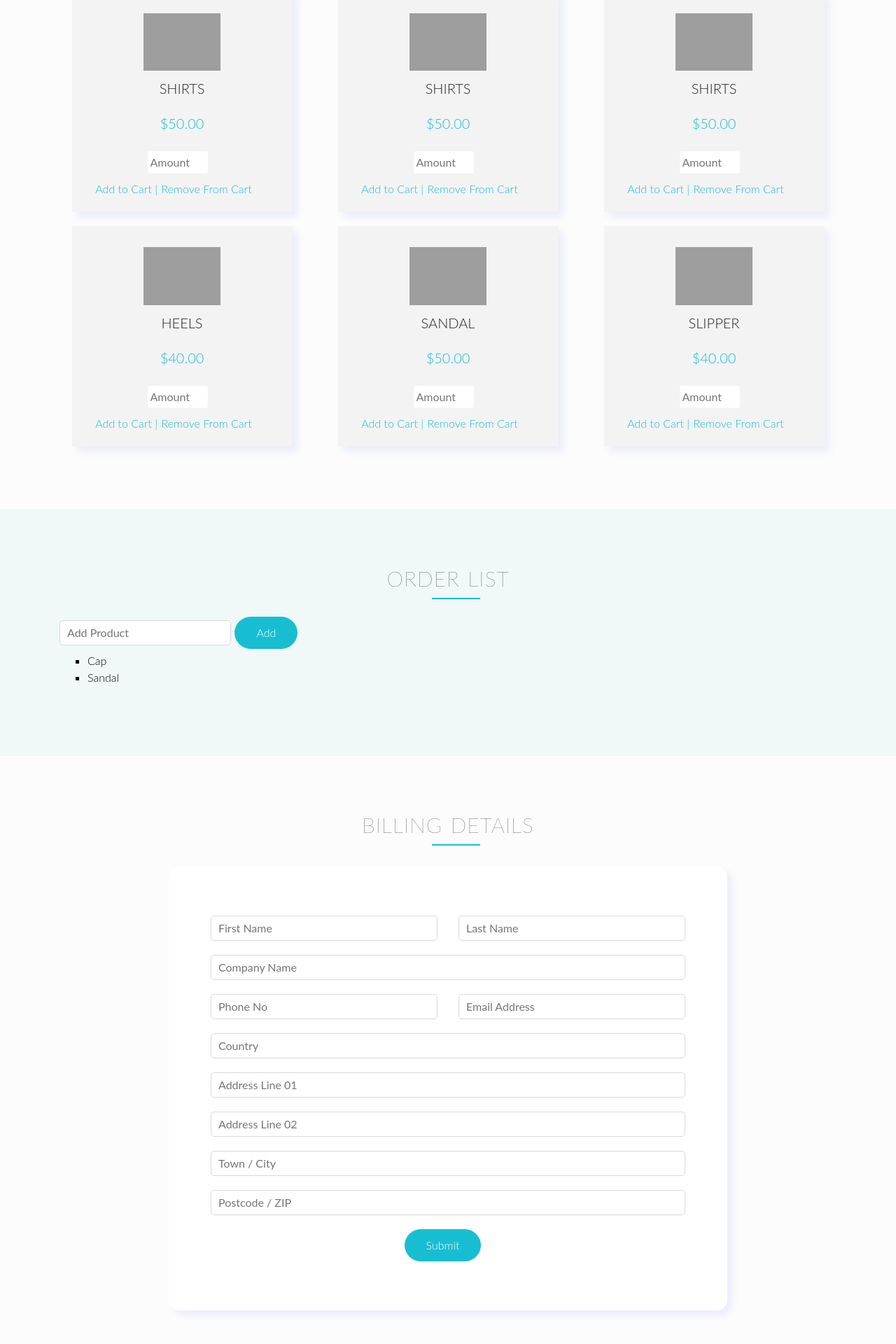
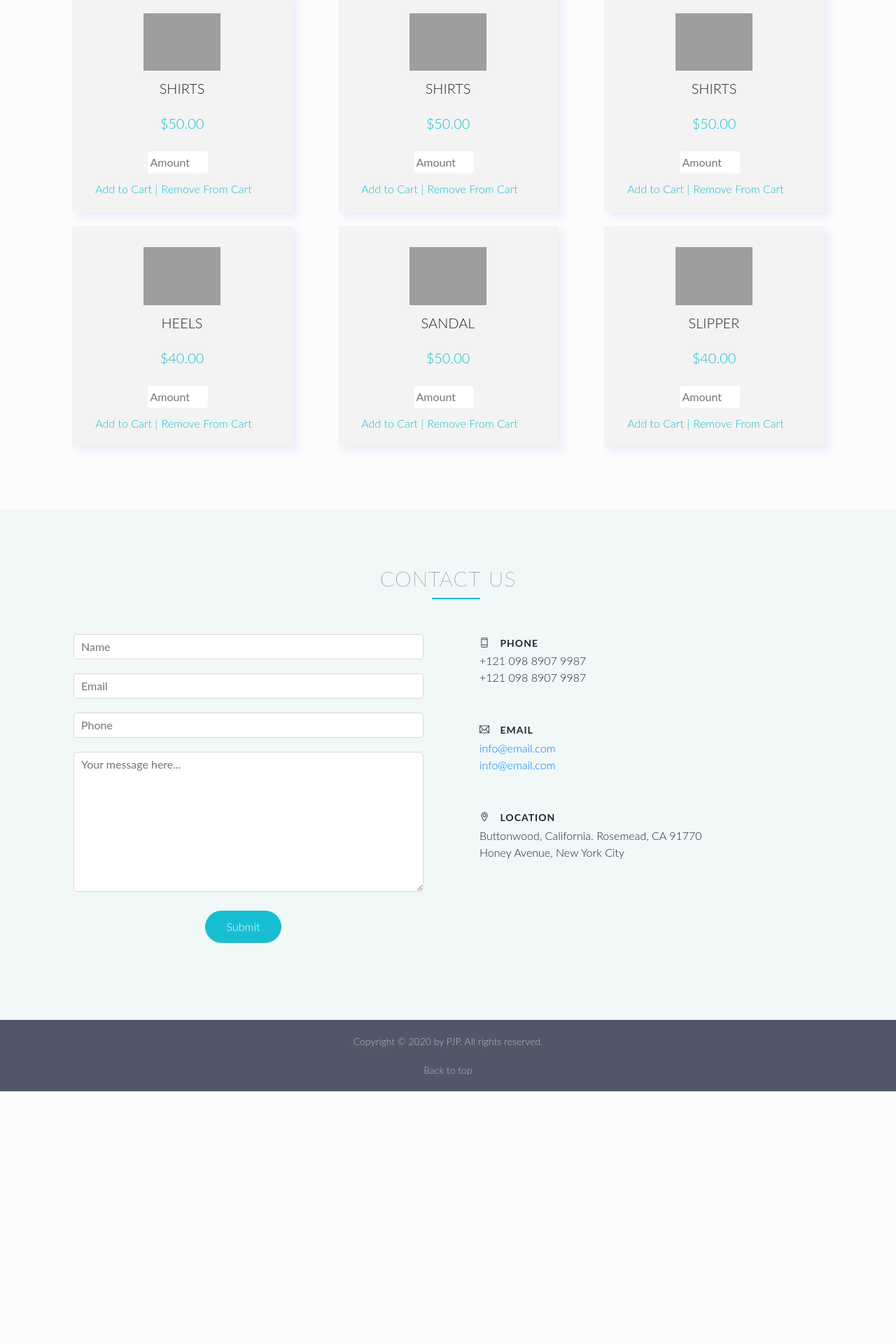
Before and after one commit to Pappyjay23/eStore, a PHP site: page /index.html in a window 1280 px wide. Shown: the part 2800-4720 px from the top of the page at 70% size. After the commit the page ends 4359 px from the top, so only its background shows below. Run offline with PHP 8.4, Linux system fonts and the light colour scheme; style sheets or scripts are compiled from the project's sources; grey boxes are pictures that could not be loaded.

Commit message:
new changes

```diff
--- a/index.html
+++ b/index.html
@@ -38,18 +38,18 @@
                     <li class="nav-item">
                         <a href="#" class="nav-link link-offers">Our Offers</a>
                     </li>
+                    <li class="nav-item">
+                        <a href="#" class="nav-link link-contact">Contact</a>
+                    </li>
                     <li class="nav-item dropdown">
                         <a class="nav-link dropdown-toggle" href="http://example.com" id="dropdown01" data-toggle="dropdown" aria-haspopup="true" aria-expanded="false">Order</a>
                         <div class="dropdown-menu" aria-labelledby="dropdown01">
                           <a class="dropdown-item link-products" href="#">Products</a>
-                          <a class="dropdown-item link-billing" href="#">Billing action</a>
+                          <a class="dropdown-item link-billing" href="billing.html">Billing action</a>
                         </div>
                       </li>
-                    <li class="nav-item">
-                        <a href="#" class="nav-link link-contact">Contact</a>
-                    </li>
                     <li class="nav-item" data-toggle="tooltip" data-placement="bottom" title="Shopping Cart">
-                        <a href="#" class="nav-link link-products"><i class="ti-shopping-cart" ></i></a>
+                        <a href="order.html" class="nav-link link-products"><i class="ti-shopping-cart" ></i></a>
                     </li>
                   </ul>
                 </div>
@@ -151,9 +151,9 @@
                         <p class="item">Shorts</p>
                         <p class="product-price">$40.00</p>
                         <div class="div-cart-links">
-                            <input type="number" placeholder="Amount">
-                            <a href="#" class="cart-links">Add to Cart |</a>
-                            <a href="#" class="cart-links">Remove From Cart</a>
+                            <input type="number" id="no" placeholder="Amount" min="0" max="10">
+                            <a href="order.html" class="cart-links">Add to Cart |</a>
+                            <a href="order.html" class="cart-links">Remove From Cart</a>
                         </div>
                     </div>
                 </div>
@@ -165,9 +165,9 @@
                         <p>Cardigan</p>
                         <p class="product-price">$50.00</p>
                         <div class="div-cart-links">
-                            <input type="number" placeholder="Amount">
-                            <a href="#" class="cart-links">Add to Cart |</a>
-                            <a href="#" class="cart-links">Remove From Cart</a>
+                            <input type="number" placeholder="Amount" min="0" max="10">
+                            <a href="order.html" class="cart-links">Add to Cart |</a>
+                            <a href="order.html" class="cart-links">Remove From Cart</a>
                         </div>
                     </div>
                 </div>
@@ -179,9 +179,9 @@
                         <p>Cardigan</p>
                         <p class="product-price">$50.00</p>
                         <div class="div-cart-links">
-                            <input type="number" placeholder="Amount">
-                            <a href="#" class="cart-links">Add to Cart |</a>
-                            <a href="#" class="cart-links">Remove From Cart</a>
+                            <input type="number" placeholder="Amount" min="0" max="10">
+                            <a href="order.html" class="cart-links">Add to Cart |</a>
+                            <a href="order.html" class="cart-links">Remove From Cart</a>
                         </div>
                     </div>
                 </div>
@@ -196,9 +196,9 @@
                         <p>Shoes</p>
                         <p class="product-price">$60.00</p>
                         <div class="div-cart-links">
-                            <input type="number" placeholder="Amount">
-                            <a href="#" class="cart-links">Add to Cart |</a>
-                            <a href="#" class="cart-links">Remove From Cart</a>
+                            <input type="number" placeholder="Amount" min="0" max="10">
+                            <a href="order.html" class="cart-links">Add to Cart |</a>
+                            <a href="order.html" class="cart-links">Remove From Cart</a>
                         </div>
                     </div>
                 </div>
@@ -210,9 +210,9 @@
                         <p>Shoes</p>
                         <p class="product-price">$60.00</p>
                         <div class="div-cart-links">
-                            <input type="number" placeholder="Amount">
-                            <a href="#" class="cart-links">Add to Cart |</a>
-                            <a href="#" class="cart-links">Remove From Cart</a>
+                            <input type="number" placeholder="Amount" min="0" max="10">
+                            <a href="order.html" class="cart-links">Add to Cart |</a>
+                            <a href="order.html" class="cart-links">Remove From Cart</a>
                         </div>
                     </div>
                 </div>
@@ -224,9 +224,9 @@
                         <p>Shoes</p>
                         <p class="product-price">$60.00</p>
                         <div class="div-cart-links">
-                            <input type="number" placeholder="Amount">
-                            <a href="#" class="cart-links">Add to Cart |</a>
-                            <a href="#" class="cart-links">Remove From Cart</a>
+                            <input type="number" placeholder="Amount" min="0" max="10">
+                            <a href="order.html" class="cart-links">Add to Cart |</a>
+                            <a href="order.html" class="cart-links">Remove From Cart</a>
                         </div>
                     </div>
                 </div>
@@ -241,9 +241,9 @@
                         <p>Shirts</p>
                         <p class="product-price">$50.00</p>
                         <div class="div-cart-links">
-                            <input type="number" placeholder="Amount">
-                            <a href="#" class="cart-links">Add to Cart |</a>
-                            <a href="#" class="cart-links">Remove From Cart</a>
+                            <input type="number" placeholder="Amount" min="0" max="10">
+                            <a href="order.html" class="cart-links">Add to Cart |</a>
+                            <a href="order.html" class="cart-links">Remove From Cart</a>
                         </div>
                     </div>
                 </div>
@@ -255,9 +255,9 @@
                         <p>Shirts</p>
                         <p class="product-price">$50.00</p>
                         <div class="div-cart-links">
-                            <input type="number" placeholder="Amount">
-                            <a href="#" class="cart-links">Add to Cart |</a>
-                            <a href="#" class="cart-links">Remove From Cart</a>
+                            <input type="number" placeholder="Amount" min="0" max="10">
+                            <a href="order.html" class="cart-links">Add to Cart |</a>
+                            <a href="order.html" class="cart-links">Remove From Cart</a>
                         </div>
                     </div>
                 </div>
@@ -269,9 +269,9 @@
                         <p>Shirts</p>
                         <p class="product-price">$50.00</p>
                         <div class="div-cart-links">
-                            <input type="number" placeholder="Amount">
-                            <a href="#" class="cart-links">Add to Cart |</a>
-                            <a href="#" class="cart-links">Remove From Cart</a>
+                            <input type="number" placeholder="Amount" min="0" max="10">
+                            <a href="order.html" class="cart-links">Add to Cart |</a>
+                            <a href="order.html" class="cart-links">Remove From Cart</a>
                         </div>
                     </div>
                 </div>
@@ -286,9 +286,9 @@
                         <p>Heels</p>
                         <p class="product-price">$40.00</p>
                          <div class="div-cart-links">
-                             <input type="number" placeholder="Amount">
-                            <a href="#" class="cart-links">Add to Cart |</a>
-                            <a href="#" class="cart-links">Remove From Cart</a>
+                             <input type="number" placeholder="Amount" min="0" max="10">
+                             <a href="order.html" class="cart-links">Add to Cart |</a>
+                             <a href="order.html" class="cart-links">Remove From Cart</a>
                         </div>
                     </div>
                 </div>
@@ -300,9 +300,9 @@
                         <p>Sandal</p>
                         <p class="product-price">$50.00</p>
                          <div class="div-cart-links">
-                             <input type="number" placeholder="Amount">
-                            <a href="#" class="cart-links">Add to Cart |</a>
-                            <a href="#" class="cart-links">Remove From Cart</a>
+                             <input type="number" placeholder="Amount" min="0" max="10">
+                             <a href="order.html" class="cart-links">Add to Cart |</a>
+                             <a href="order.html" class="cart-links">Remove From Cart</a>
                         </div>
                     </div>
                 </div>
@@ -314,9 +314,9 @@
                         <p>Slipper</p>
                         <p class="product-price">$40.00</p>
                          <div class="div-cart-links">
-                             <input type="number" placeholder="Amount">
-                            <a href="#" class="cart-links">Add to Cart |</a>
-                            <a href="#" class="cart-links">Remove From Cart</a>
+                             <input type="number" placeholder="Amount" min="0" max="10">
+                             <a href="order.html" class="cart-links">Add to Cart |</a>
+                             <a href="order.html" class="cart-links">Remove From Cart</a>
                         </div>
                     </div>
                 </div>
@@ -325,99 +325,6 @@
         </div>
     </section>
 
-    <section class="section-order js--section-order">
-        <div class="container">
-            <div class="row">
-                <h2>Order List</h2>
-            </div>
-            <div class="row js--anime-5">
-                <div class="col-lg-4">
-                    <input type="text" placeholder="Add Product" id="input">
-                    <input type="submit" value="Add" class="add_p">
-                    <ul class="list">
-                       <li>Cap</li>
-                       <li>Sandal</li>
-                    </ul>
-                </div>
-                <div class="col-lg-4">
-
-                </div>
-                <div class="col-lg-4">
-
-                </div>
-            </div>
-        </div>
-
-    </section>
-
-    <section class="section-billing js--section-billing">
-        <div class="container">
-            <div class="row">
-                <h2>Billing Details</h2>
-            </div>
-            <div class="row js--anime-6">
-                <div class="billing-box">
-                    <form action="#" method="POST">
-                        <div class="row">
-                            <div class="col-lg-6">
-                                <input type="text" placeholder="First Name" required>
-                            </div>
-                            <div class="col-lg-6">
-                                <input type="text" placeholder="Last Name" required>
-                            </div>
-                        </div>
-                        <div class="row">
-                            <div class="col-lg-12">
-                                <input type="text" placeholder="Company Name" required>
-                            </div>
-                        </div>
-                        <div class="row">
-                            <div class="col-lg-6">
-                                <input type="tel" placeholder="Phone No" required>
-                            </div>
-                            <div class="col-lg-6">
-                                <input type="email" placeholder="Email Address" required>
-                            </div>
-                        </div>
-
-                        <div class="row">
-                            <div class="col-lg-12">
-                                <input type="text" placeholder="Country" required>
-                            </div>
-                        </div>
-                        <div class="row">
-                            <div class="col-lg-12">
-                                <input type="text" placeholder="Address Line 01" required>
-                            </div>
-                        </div>
-                        <div class="row">
-                            <div class="col-lg-12">
-                                <input type="text" placeholder="Address Line 02" required>
-                            </div>
-                        </div>
-                        <div class="row">
-                            <div class="col-lg-12">
-                                <input type="text" placeholder="Town / City" required>
-                            </div>
-                        </div>
-                        <div class="row">
-                            <div class="col-lg-12">
-                                <input type="text" placeholder="Postcode / ZIP" required>
-                            </div>
-                        </div>
-                        <div class="row">
-                            <div class="col-lg-12">
-                               <div class="form-sub">
-                                <a href="#" class="btn btn-full">Submit</a>
-                               </div>
-                            </div>
-                        </div>
-                    </form>
-                </div>
-            </div>
-        </div>
-
-    </section>
 
     <section class="section-contact js--section-contact">
         <div class="container">
--- a/resources/css/style.css
+++ b/resources/css/style.css
@@ -407,7 +422,7 @@ html, body {
     }
 
     .section-order input[type="text"]{
-        width: 70%;
+        width: 10%;
         display: inline-block;
     }
 
--- a/resources/js/script.js
+++ b/resources/js/script.js
@@ -1,6 +1,17 @@
 $(document).ready(function () {
     // FIXED NAVBAR
     $(".js--section-about").waypoint(function (direction) {
+        if (direction == "down") {
+            $(".js--nav").addClass("fixed")
+        } else {
+            $(".js--nav").removeClass("fixed")
+        }
+
+    },{
+        offset:"60px"
+    })
+    // FIXED NAVBAR
+    $(".js--section-billing").waypoint(function (direction) {
         if (direction == "down") {
             $(".js--nav").addClass("fixed")
         } else {
@@ -23,6 +34,9 @@ $(document).ready(function () {
     })
     $(".link-offers").click(function () {
         $("html, body").animate({scrollTop: $(".js--section-offers").offset().top}, 1000)
+    })
+    $(".link-order").click(function () {
+        $("html, body").animate({scrollTop: $(".js--section-order").offset().top}, 1000)
     })
     $(".link-products").click(function () {
         $("html, body").animate({scrollTop: $(".js--section-products").offset().top}, 1000)
@@ -70,7 +84,7 @@ $(document).ready(function () {
     $(".js--anime-5").waypoint(function(direction){
         $(".js--anime-5").addClass("animated fadeIn")
     },{
-        offset: "70%"
+        offset: "90%"
     })
     $(".js--anime-6").waypoint(function(direction){
         $(".js--anime-6").addClass("animated fadeIn")
@@ -83,30 +97,49 @@ $(document).ready(function () {
         offset: "70%"
     })
 
+    // // INCREASE QUANTITY
+
+    // $(".add").on("click", function(){
+    //     $(".input").value++
+    // })
+
+    // $(".sub").on("click", function(){
+    //     if ($(".input").value >= 1) {
+    //         $(".input").value--
+    //     }else {
+    //         return false
+    //     }
+
+    // })
+
 })
 
-// ADD LIST
-var addBtn = document.querySelector(".add_p")
-var type = document.querySelector("#input")
-var item = document.querySelector(".item")
-var ul = document.querySelector(".list")
+// VANILLA JS
+//INCREASE QUANTITY
+var inputv = document.querySelectorAll(".input")
+var add = document.querySelectorAll(".add")
+var sub = document.querySelectorAll(".sub")
 
-
-function AddList() {
-    if (type.value.length > 0) {
-        var li = document.createElement("li");
-        li.appendChild(document.createTextNode(type.value));
-        ul.appendChild(li);
-        type.value = "";
+function addno() {
+    for (let i = 0; i < inputv.length; i++) {
+        inputv[i].value++
     }
 }
+function subno() {
+   for (let i = 0; i < inputv.length; i++) {
+    if (inputv[i].value >= 1) {
+        inputv[i].value--
+    }else {
+        return false
+    }
 
-addBtn.addEventListener("click", AddList)
-type.addEventListener("keypress", function key(enter) {
-    if (type.value.length > 0 && enter.keyCode === 13) {
-        var li = document.createElement("li");
-        li.appendChild(document.createTextNode(type.value));
-        ul.appendChild(li);
-        type.value = "";
-    }
-} )
+   }
+
+}
+
+for (let i = 0; i < add.length; i++) {
+    add[i].addEventListener("click", addno)
+}
+for (let i = 0; i < sub.length; i++) {
+    sub[i].addEventListener("click", subno)
+}
```
Also changed, not shown: other parts of resources/css/style.css (+41 -1 lines), billing.html (added, +154 -0 lines), order.html (added, +153 -0 lines).
